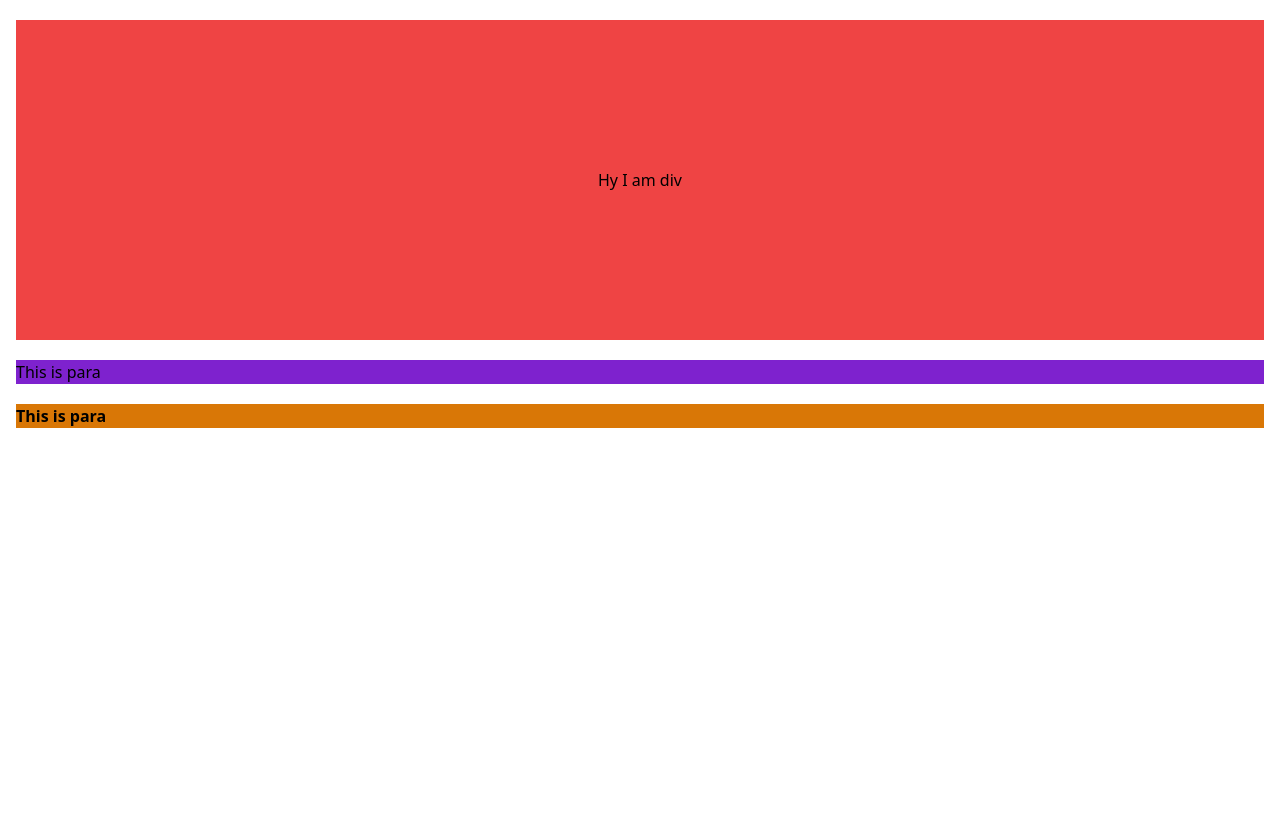
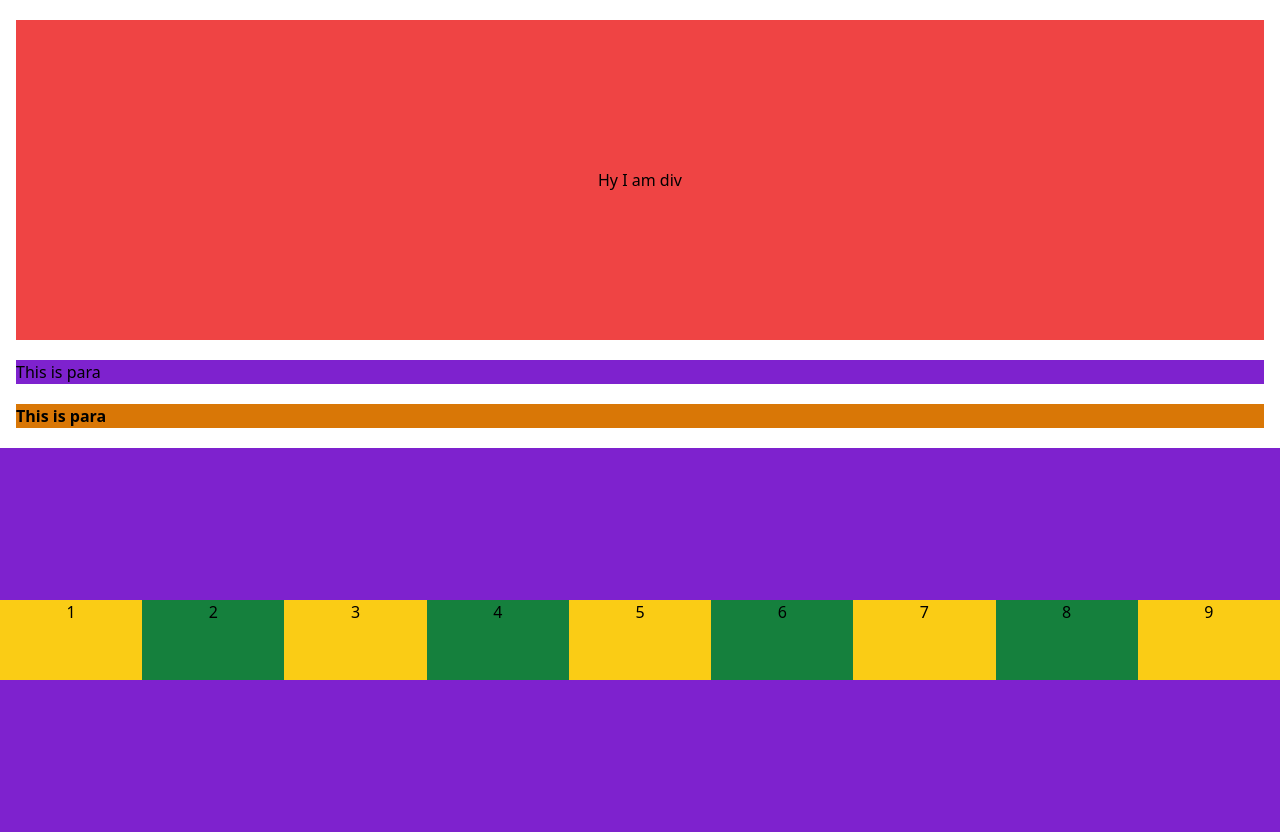
Before and after one commit to MOIZSIDDIQE/Tailwindcss, a website: page work 1/index2.html in a window 1280 px wide. Before the commit the page ends 800 px from the top, so only its background shows below. Drawn offline with nearby package versions, Linux system fonts and the light colour scheme.

Commit message:
practice width , hieght and flex

```diff
--- a/work 1/index2.html
+++ b/work 1/index2.html
@@ -20,6 +20,17 @@
     <p class=""></p>
     <p class=""></p>
     </div>
+    <div class="main bg-purple-700 w-100 h-96  flex text-center  justify-center flex-row items-center">
+        <div class="class1 bg-yellow-400 w-36 h-20">1</div>
+        <div class="class2 bg-green-700 w-36 h-20">2</div>
+        <div class="class3 bg-yellow-400 w-36 h-20">3</div>
+        <div class="class4 bg-green-700 w-36 h-20">4</div>
+        <div class="class5 bg-yellow-400 w-36 h-20">5</div>
+        <div class="class6 bg-green-700 w-36 h-20">6</div>
+        <div class="class7 bg-yellow-400 w-36 h-20">7</div>
+        <div class="class8 bg-green-700 w-36 h-20">8</div>
+        <div class="class9 bg-yellow-400 w-36 h-20">9</div>
+    </div>
 </body>
 
 </html>
```
